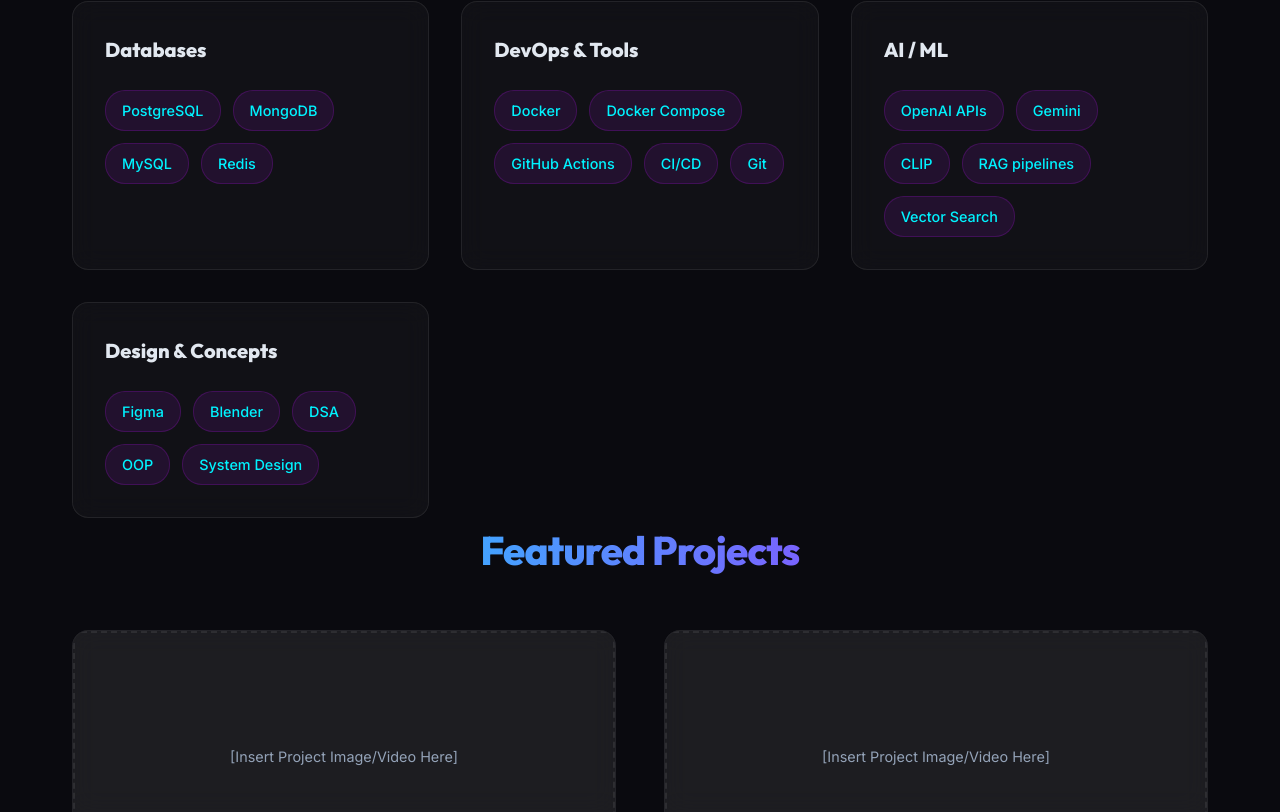
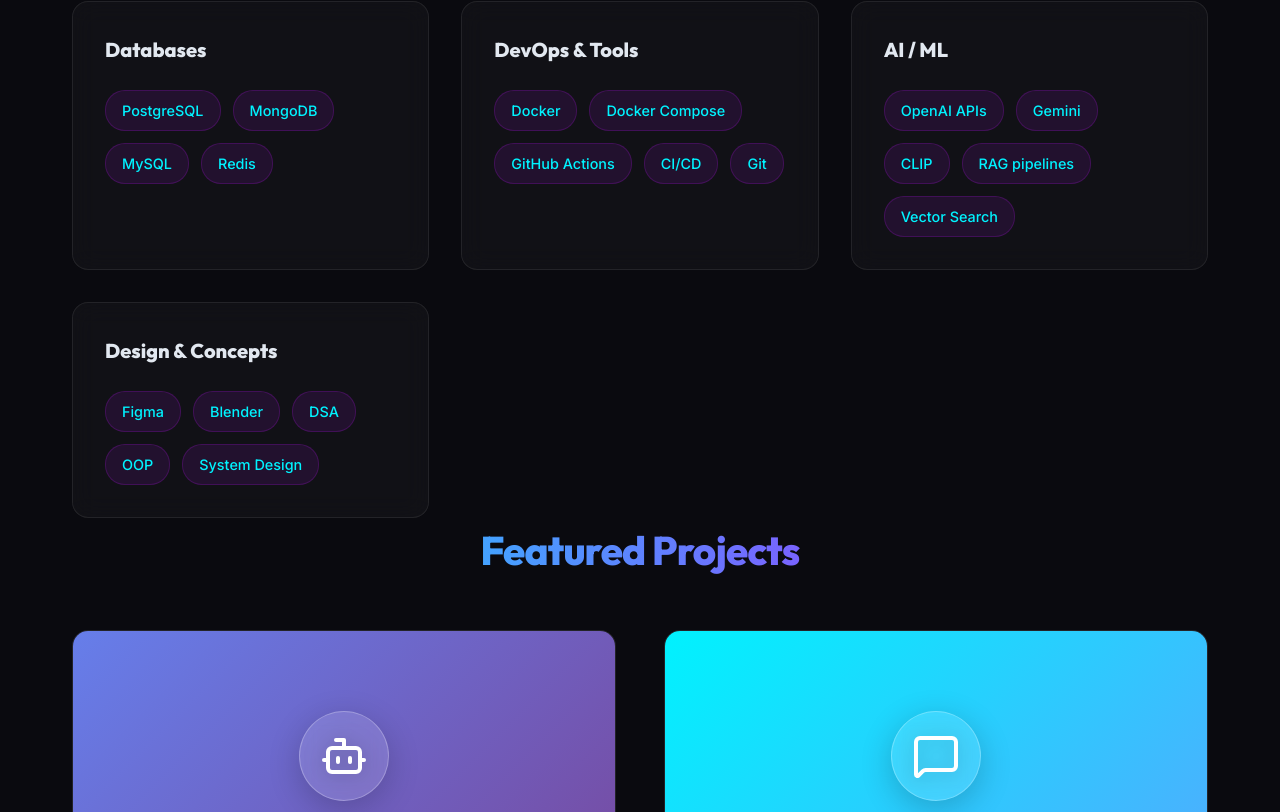
Before and after one commit to Deepakram007/Portfolio, a React (Vite) app: page / in a window 1280 px wide. Shown: the part 1988-2800 px from the top of the page. Built offline with nearby package versions, Linux system fonts and the light colour scheme.

Commit message:
Update portfolio with Chat-bot and Automation Testing projects

```diff
--- a/src/components/ProjectsSection.css
+++ b/src/components/ProjectsSection.css
@@ -107,3 +107,46 @@
 .project-link:hover {
   color: var(--accent-cyan);
 }
+
+/* Custom visual system for project media placeholders */
+.placeholder-media {
+  border: none !important;
+  display: flex !important;
+  align-items: center;
+  justify-content: center;
+  height: 250px !important;
+  position: relative;
+  overflow: hidden;
+  transition: all 0.5s ease;
+}
+
+.project-media-icon-wrapper {
+  background: rgba(255, 255, 255, 0.12);
+  backdrop-filter: blur(8px);
+  -webkit-backdrop-filter: blur(8px);
+  border: 1px solid rgba(255, 255, 255, 0.25);
+  padding: 1.25rem;
+  border-radius: 50%;
+  display: flex;
+  align-items: center;
+  justify-content: center;
+  box-shadow: 0 8px 32px 0 rgba(0, 0, 0, 0.2);
+  transition: all 0.4s cubic-bezier(0.175, 0.885, 0.32, 1.275);
+}
+
+.project-card:hover .project-media-icon-wrapper {
+  transform: scale(1.18) rotate(8deg);
+  background: rgba(255, 255, 255, 0.2);
+  border-color: rgba(255, 255, 255, 0.45);
+  box-shadow: 0 0 35px rgba(255, 255, 255, 0.4);
+}
+
+.project-media-icon {
+  color: #ffffff;
+  filter: drop-shadow(0 2px 10px rgba(0, 0, 0, 0.25));
+  transition: transform 0.4s ease;
+}
+
+.project-card:hover .project-media-icon {
+  transform: scale(1.1);
+}
--- a/src/components/ProjectsSection.jsx
+++ b/src/components/ProjectsSection.jsx
@@ -1,5 +1,5 @@
 import React from 'react';
-import { Code, ExternalLink } from 'lucide-react';
+import { Code, ExternalLink, Bot, Database, Navigation, MessageSquare } from 'lucide-react';
 import './ProjectsSection.css';
 
 const projects = [
@@ -8,8 +8,20 @@
     description: 'A multi-tenant SaaS platform that reviews GitHub PRs using AI and posts inline comments, with a React dashboard for monitoring reviews and subscription metrics.',
     stack: ['Node.js', 'TypeScript', 'PostgreSQL', 'Redis', 'BullMQ', 'OpenAI'],
     features: 'Supports multi-tenant orgs with role-based access across N+ teams.',
-    githubUrl: '#', // Add real URL later
-    liveUrl: '#' // Add real URL later
+    githubUrl: 'https://github.com/Deepakram007/My-Automation-testing-on-Code-Review_Bot',
+    liveUrl: '#',
+    icon: Bot,
+    gradient: 'linear-gradient(135deg, #667eea 0%, #764ba2 100%)'
+  },
+  {
+    title: 'RAG Chatbot',
+    description: 'A FastAPI and Chroma-based retrieval-augmented chatbot that answers questions grounded in user-provided documents using NVIDIA NIM APIs.',
+    stack: ['FastAPI', 'Python', 'Chroma DB', 'NVIDIA NIM', 'Llama 3', 'Streamlit'],
+    features: 'Features text/file ingestion with automatic timestamping to prevent source collisions, plus a streamlined Streamlit demo.',
+    githubUrl: 'https://github.com/Deepakram007/Chat-bot',
+    liveUrl: '#',
+    icon: MessageSquare,
+    gradient: 'linear-gradient(135deg, #00f2fe 0%, #4facfe 100%)'
   },
   {
     title: 'Scalable CSV Processing & Job Queue System',
@@ -17,7 +29,9 @@
     stack: ['Node.js', 'Redis', 'React', 'BullMQ'],
     features: 'Real-time job progress tracking (0-100%) via a live React dashboard, automated file cleanup, and sub-second polling latency.',
     githubUrl: '#',
-    liveUrl: '#'
+    liveUrl: '#',
+    icon: Database,
+    gradient: 'linear-gradient(135deg, #2af598 0%, #009efd 100%)'
   },
   {
     title: 'Smart Mall Navigation System',
@@ -25,7 +39,9 @@
     stack: ['React', 'Django', 'Three.js', 'React Three Fiber', 'MongoDB', 'Gemini'],
     features: 'Multimodal visual fashion search via CLIP ViT-B/32 + cosine similarity, plus an interactive 3D mall map.',
     githubUrl: '#',
-    liveUrl: '#'
+    liveUrl: '#',
+    icon: Navigation,
+    gradient: 'linear-gradient(135deg, #f093fb 0%, #f5576c 100%)'
   }
 ];
 
@@ -37,11 +53,11 @@
         {projects.map((project, index) => (
           <div key={index} className="project-card glass-panel">
 
-            {/* MEDIA PLACEHOLDER - INSERT YOUR IMAGE OR VIDEO HERE */}
-            <div className="project-media placeholder-media">
-              <span>[Insert Project Image/Video Here]</span>
-              {/* Example for image: <img src="/your-image.png" alt="Project" /> */}
-              {/* Example for video: <video src="/your-video.mp4" autoPlay loop muted /> */}
+            {/* MEDIA CONTAINER WITH THEME GRADIENTS AND ICONS */}
+            <div className="project-media placeholder-media" style={{ background: project.gradient }}>
+              <div className="project-media-icon-wrapper">
+                <project.icon className="project-media-icon" size={48} />
+              </div>
             </div>
 
             <div className="project-content">
```
